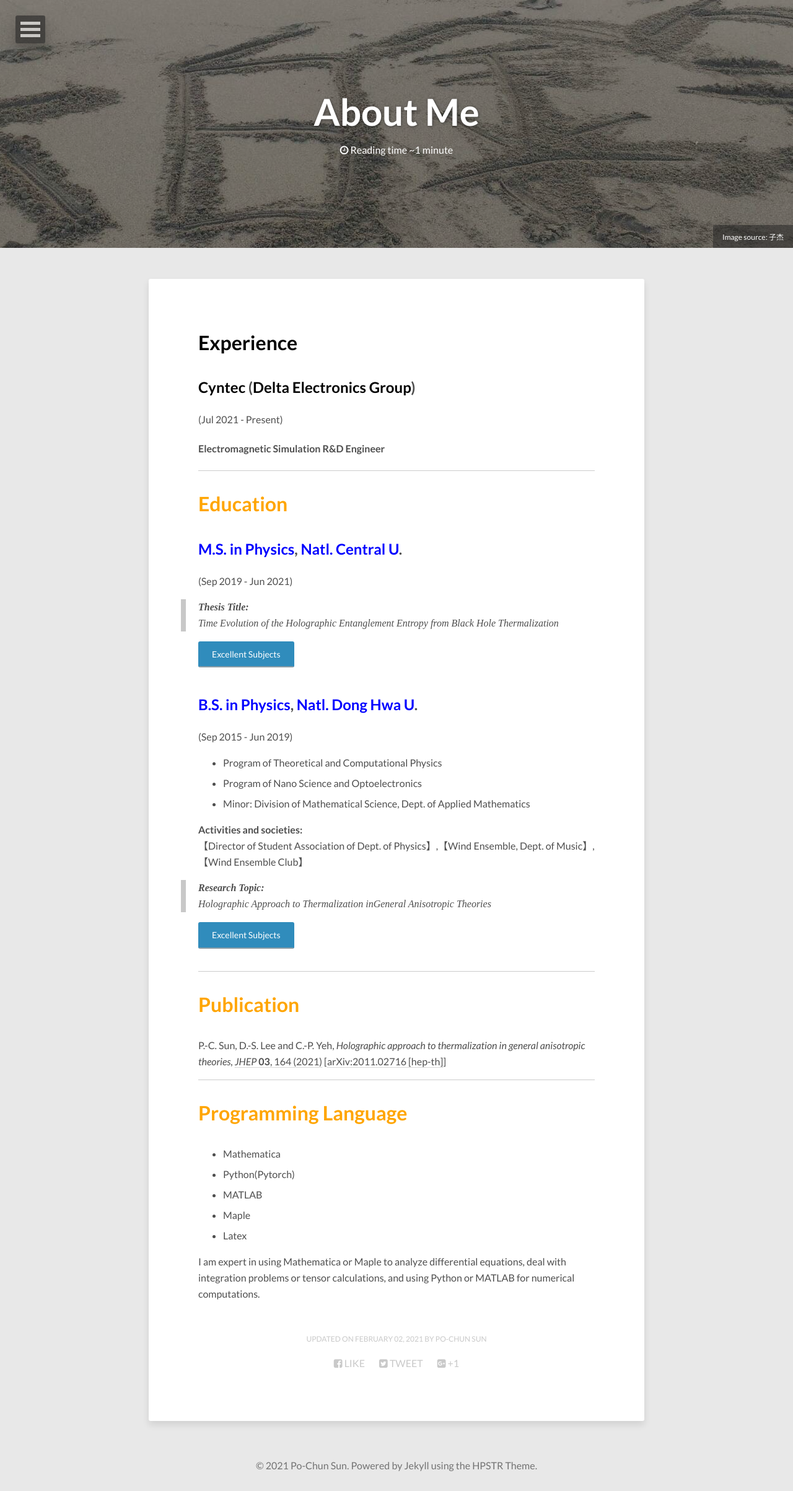
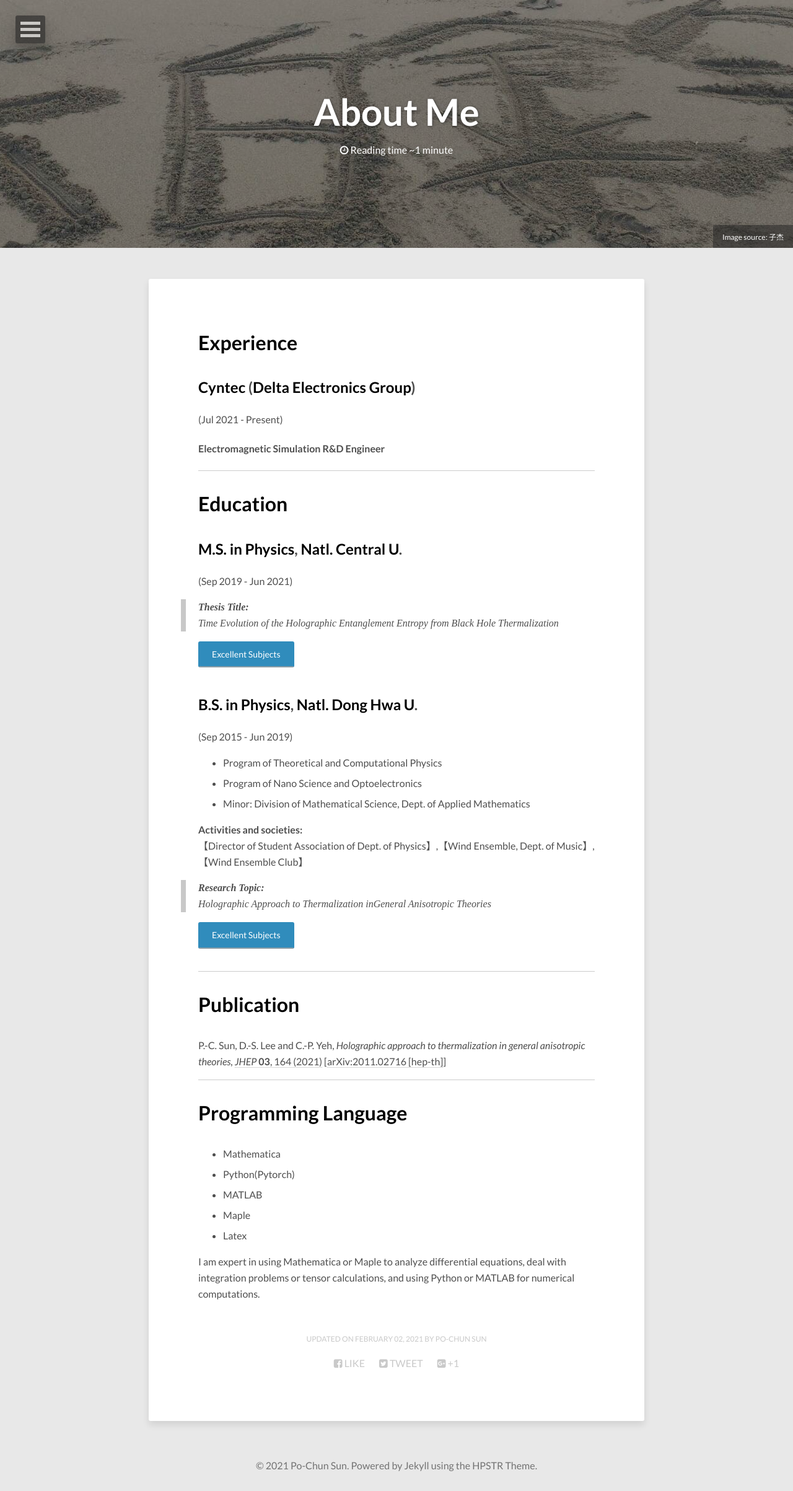
Before and after one commit to pochunsun/pochunsun.github.io, a Jekyll site: the page built from about/index.md, in a window 1280 px wide. Shown: the whole page at 62% size. Built offline with Jekyll 4.4.1, drawn with Linux system fonts in a browser that asks for light colours; nearby versions of some CDN libraries.

Commit message:
Update index.md

```diff
--- a/about/index.md
+++ b/about/index.md
@@ -14,8 +14,8 @@ modified: 2021-02-02
 
 ---
 
-# <font color=orange>Education</font>
-## <font color=blue>M.S. in Physics</font>, [<font color=blue>Natl. Central U</font>](https://www.phy.ncu.edu.tw/en/%E9%A6%96%E9%A0%81-english/).
+# <font color=black>Education</font>
+## <font color=black>M.S. in Physics</font>, [<font color=black>Natl. Central U</font>](https://www.phy.ncu.edu.tw/en/%E9%A6%96%E9%A0%81-english/).
 (Sep 2019 - Jun 2021)<br>
 > **Thesis Title:** <br />
 *Time Evolution of the Holographic Entanglement Entropy from Black Hole Thermalization*
@@ -23,7 +23,7 @@ modified: 2021-02-02
 <a href="{{ site.url }}/Grade-master/" class="btn btn-info">Excellent Subjects</a>
 
 
-## <font color=blue>B.S. in Physics</font>, [<font color=blue>Natl. Dong Hwa U</font>](https://phys.ndhu.edu.tw/).
+## <font color=black>B.S. in Physics</font>, [<font color=black>Natl. Dong Hwa U</font>](https://phys.ndhu.edu.tw/).
 (Sep 2015 - Jun 2019)<br>
 - Program of Theoretical and Computational Physics
 - Program of Nano Science and Optoelectronics
@@ -41,12 +41,12 @@ modified: 2021-02-02
 
 ---
 
-# <font color=orange>Publication</font>
+# <font color=black>Publication</font>
 P.-C. Sun, D.-S. Lee and C.-P. Yeh, *Holographic approach to thermalization in general anisotropic theories,* [*JHEP* **03**, 164 (2021)](https://doi.org/10.1007/JHEP03(2021)164) [[arXiv:2011.02716 [hep-th]](https://inspirehep.net/literature/1828509)]
 
 ---
 
-# <font color=orange>Programming Language</font>
+# <font color=black>Programming Language</font>
 - Mathematica
 - Python(Pytorch)
 - MATLAB
```
